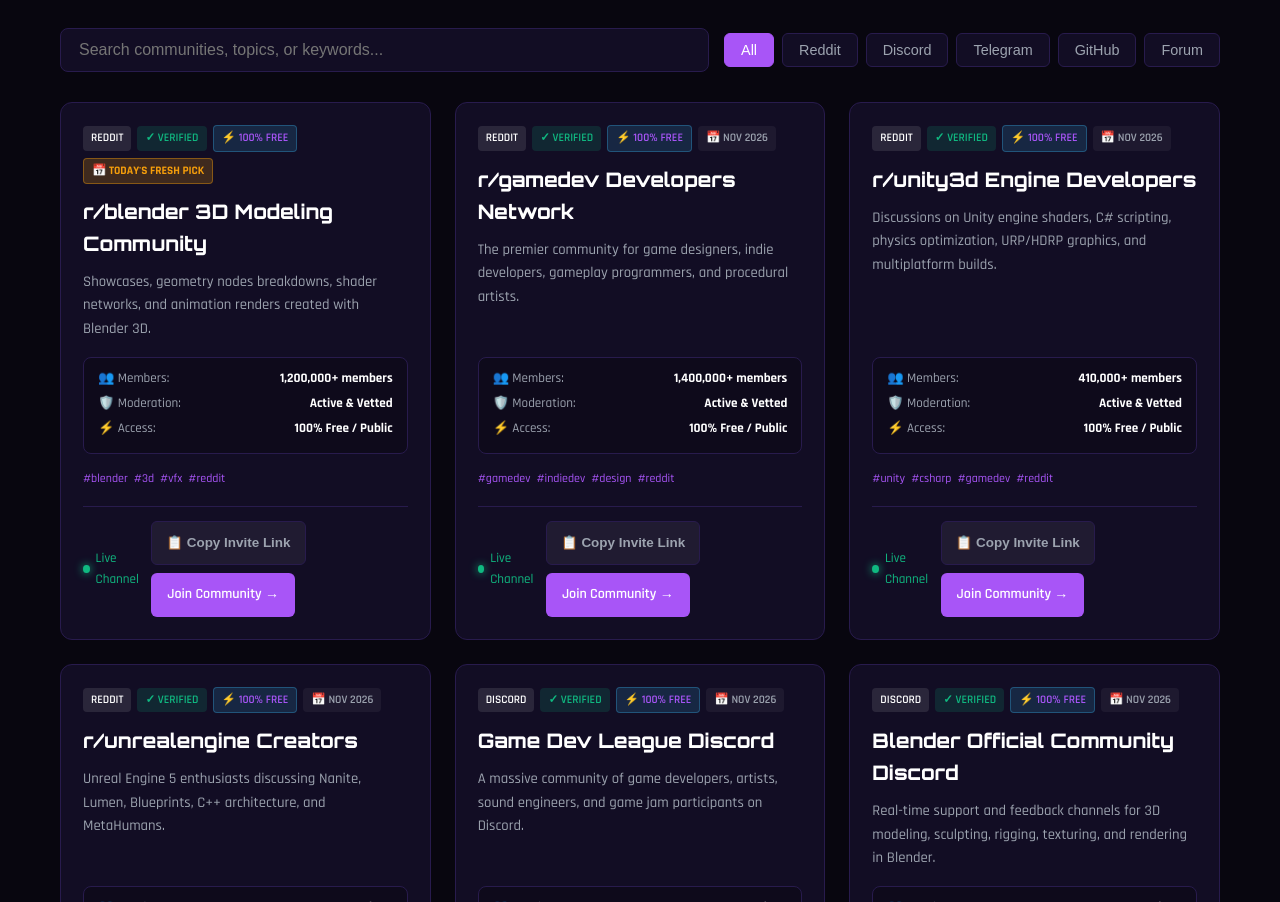
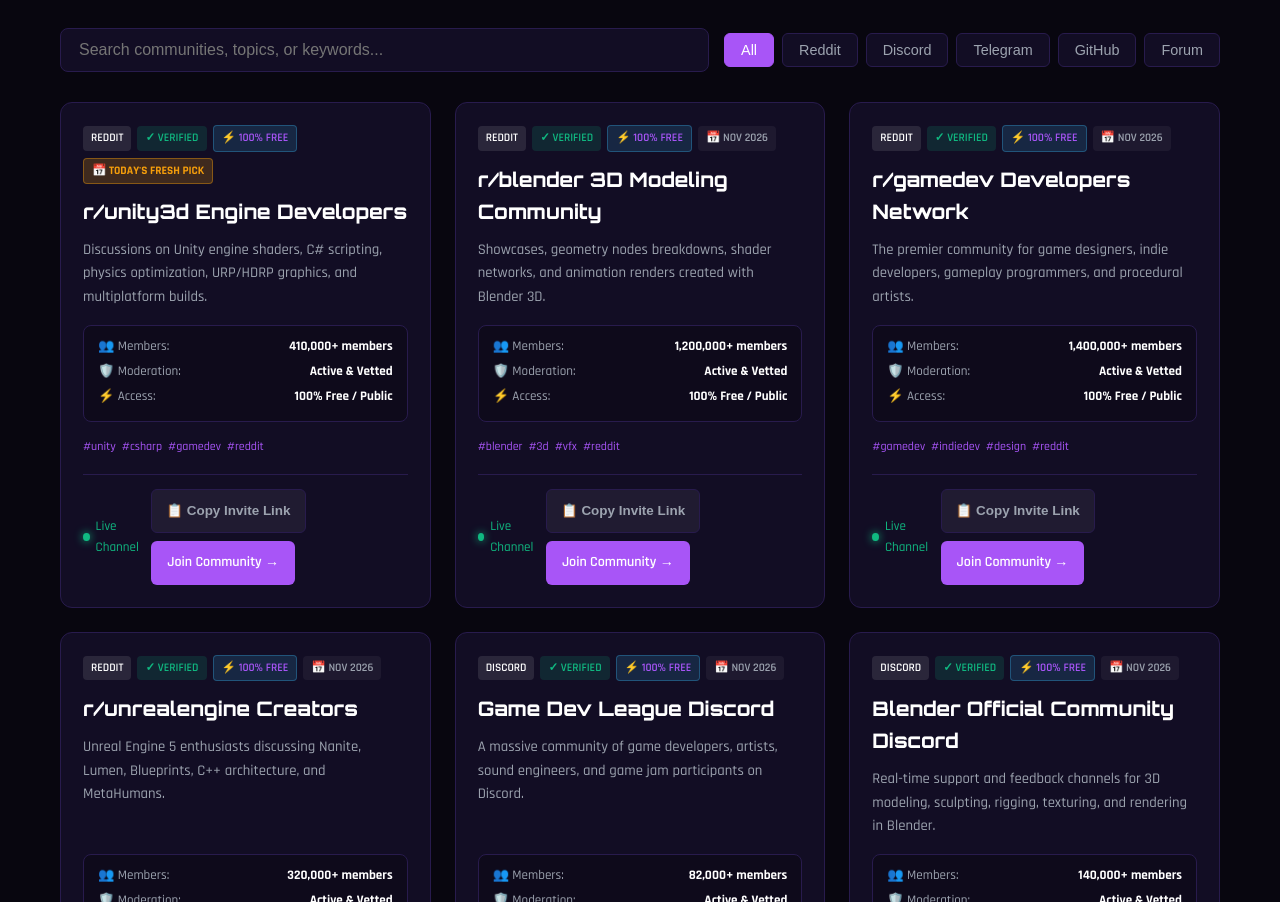
Before and after one commit to jibranpcccc/fighting-game-community-frame-data-guild, a plain HTML site: page index.html in a window 1280 px wide. Shown: the part 1079-1981 px from the top of the page. Drawn offline with Linux system fonts and the light colour scheme.

Commit message:
feat(replenishment): fresh community links added - 2026-11-20 [skip ci]

```diff
--- a/index.html
+++ b/index.html
@@ -148,23 +148,23 @@
           {
             "@type": "ListItem",
             "position": 1,
+            "name": "r/unity3d Engine Developers",
+            "description": "Discussions on Unity engine shaders, C# scripting, physics optimization, URP/HDRP graphics, and multiplatform builds.",
+            "url": "https://www.reddit.com/r/unity3d/"
+          },
+          {
+            "@type": "ListItem",
+            "position": 2,
             "name": "r/blender 3D Modeling Community",
             "description": "Showcases, geometry nodes breakdowns, shader networks, and animation renders created with Blender 3D.",
             "url": "https://www.reddit.com/r/blender/"
           },
           {
             "@type": "ListItem",
-            "position": 2,
+            "position": 3,
             "name": "r/gamedev Developers Network",
             "description": "The premier community for game designers, indie developers, gameplay programmers, and procedural artists.",
             "url": "https://www.reddit.com/r/gamedev/"
-          },
-          {
-            "@type": "ListItem",
-            "position": 3,
-            "name": "r/unity3d Engine Developers",
-            "description": "Discussions on Unity engine shaders, C# scripting, physics optimization, URP/HDRP graphics, and multiplatform builds.",
-            "url": "https://www.reddit.com/r/unity3d/"
           },
           {
             "@type": "ListItem",
@@ -617,12 +617,36 @@
         </div>
         <div id="vetted-communities" class="grid">
 
-        <div id="community-card-1" class="card" data-platform="reddit" data-category="3d & vfx">
+        <div id="community-card-1" class="card" data-platform="reddit" data-category="game engines">
             <div class="card-header">
                 <span class="badge badge-platform">Reddit</span>
                 <span class="badge badge-verified">✓ Verified</span>
                 <span class="badge badge-free">⚡ 100% Free</span>
                 <span class="badge badge-date" style="background: rgba(245, 158, 11, 0.2); color: #f59e0b; border: 1px solid rgba(245, 158, 11, 0.4); font-weight: 700;">📅 Today's Fresh Pick</span>
+            </div>
+            <h3 class="card-title">r/unity3d Engine Developers</h3>
+            <p class="card-desc">Discussions on Unity engine shaders, C# scripting, physics optimization, URP/HDRP graphics, and multiplatform builds.</p>
+            <div class="spec-matrix">
+                <div class="spec-row"><span>👥 Members:</span> <strong>410,000+ members</strong></div>
+                <div class="spec-row"><span>🛡️ Moderation:</span> <strong>Active & Vetted</strong></div>
+                <div class="spec-row"><span>⚡ Access:</span> <strong>100% Free / Public</strong></div>
+            </div>
+            <div class="tags-row"><span class="tag">#unity</span><span class="tag">#csharp</span><span class="tag">#gamedev</span><span class="tag">#reddit</span></div>
+            <div class="card-footer">
+                <span class="activity-pulse"><span class="pulse-dot"></span> Live Channel</span>
+                <div class="card-actions">
+                    <button class="btn-copy-invite" onclick="copyInviteLink(event, 'https://www.reddit.com/r/unity3d/')">📋 Copy Invite Link</button>
+                    <a href="https://www.reddit.com/r/unity3d/" target="_blank" rel="noopener noreferrer" class="btn-join">Join Community →</a>
+                </div>
+            </div>
+        </div>
+
+        <div id="community-card-2" class="card" data-platform="reddit" data-category="3d & vfx">
+            <div class="card-header">
+                <span class="badge badge-platform">Reddit</span>
+                <span class="badge badge-verified">✓ Verified</span>
+                <span class="badge badge-free">⚡ 100% Free</span>
+                <span class="badge badge-date">📅 Nov 2026</span>
             </div>
             <h3 class="card-title">r/blender 3D Modeling Community</h3>
             <p class="card-desc">Showcases, geometry nodes breakdowns, shader networks, and animation renders created with Blender 3D.</p>
@@ -641,7 +665,7 @@
             </div>
         </div>
 
-        <div id="community-card-2" class="card" data-platform="reddit" data-category="game development">
+        <div id="community-card-3" class="card" data-platform="reddit" data-category="game development">
             <div class="card-header">
                 <span class="badge badge-platform">Reddit</span>
                 <span class="badge badge-verified">✓ Verified</span>
@@ -661,30 +685,6 @@
                 <div class="card-actions">
                     <button class="btn-copy-invite" onclick="copyInviteLink(event, 'https://www.reddit.com/r/gamedev/')">📋 Copy Invite Link</button>
                     <a href="https://www.reddit.com/r/gamedev/" target="_blank" rel="noopener noreferrer" class="btn-join">Join Community →</a>
-                </div>
-            </div>
-        </div>
-
-        <div id="community-card-3" class="card" data-platform="reddit" data-category="game engines">
-            <div class="card-header">
-                <span class="badge badge-platform">Reddit</span>
-                <span class="badge badge-verified">✓ Verified</span>
-                <span class="badge badge-free">⚡ 100% Free</span>
-                <span class="badge badge-date">📅 Nov 2026</span>
-            </div>
-            <h3 class="card-title">r/unity3d Engine Developers</h3>
-            <p class="card-desc">Discussions on Unity engine shaders, C# scripting, physics optimization, URP/HDRP graphics, and multiplatform builds.</p>
-            <div class="spec-matrix">
-                <div class="spec-row"><span>👥 Members:</span> <strong>410,000+ members</strong></div>
-                <div class="spec-row"><span>🛡️ Moderation:</span> <strong>Active & Vetted</strong></div>
-                <div class="spec-row"><span>⚡ Access:</span> <strong>100% Free / Public</strong></div>
-            </div>
-            <div class="tags-row"><span class="tag">#unity</span><span class="tag">#csharp</span><span class="tag">#gamedev</span><span class="tag">#reddit</span></div>
-            <div class="card-footer">
-                <span class="activity-pulse"><span class="pulse-dot"></span> Live Channel</span>
-                <div class="card-actions">
-                    <button class="btn-copy-invite" onclick="copyInviteLink(event, 'https://www.reddit.com/r/unity3d/')">📋 Copy Invite Link</button>
-                    <a href="https://www.reddit.com/r/unity3d/" target="_blank" rel="noopener noreferrer" class="btn-join">Join Community →</a>
                 </div>
             </div>
         </div>
```
Also changed, not shown: data/groups.json (+20 -19 lines), feed.xml (+9 -2 lines).
